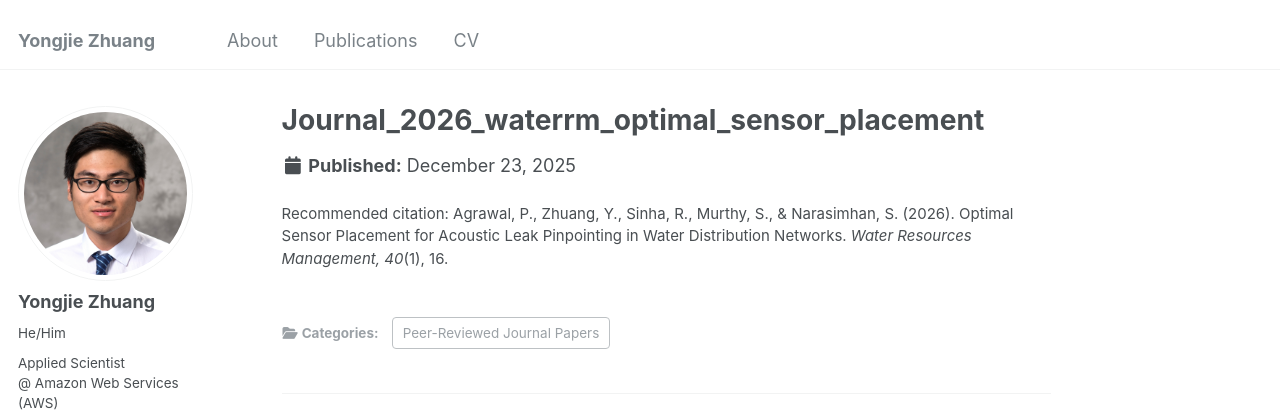
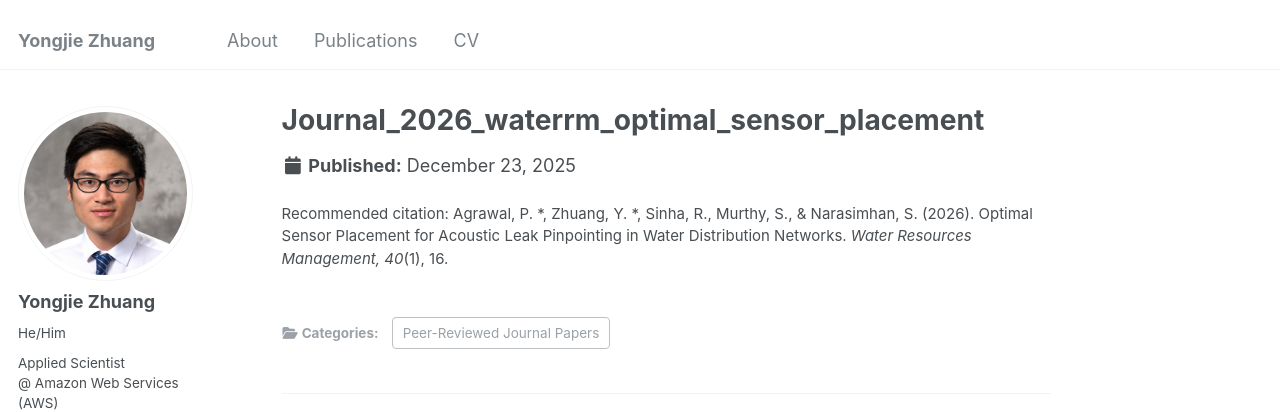
Before and after one commit to Yongjie-Zhuang/Yongjie-Zhuang.github.io, a Jekyll site: the page built from _publications/Journal_2026_WaterRM_optimal_sensor_placement.md, in a window 1280 px wide and 994 px high. Shown: the top 412 px of the window. Built offline with Jekyll 4.4.1, drawn with Linux system fonts in a browser that asks for light colours; some web fonts are replaced.

```diff
--- a/_publications/Journal_2026_WaterRM_optimal_sensor_placement.md
+++ b/_publications/Journal_2026_WaterRM_optimal_sensor_placement.md
@@ -1,6 +1,6 @@
 ---
 category: "Peer-Reviewed Journal Papers"
-citation: "Agrawal, P., Zhuang, Y., Sinha, R., Murthy, S., & Narasimhan, S. (2026).  Optimal Sensor Placement for Acoustic Leak Pinpointing in Water Distribution Networks. <em>Water Resources Management, 40</em>(1), 16."
+citation: "Agrawal, P. *, Zhuang, Y. *, Sinha, R., Murthy, S., & Narasimhan, S. (2026).  Optimal Sensor Placement for Acoustic Leak Pinpointing in Water Distribution Networks. <em>Water Resources Management, 40</em>(1), 16."
 date: 2025-12-23
 doi: "https://doi.org/10.1007/s11269-025-04356-7"
 Code: "https://github.com/4RohanSinha/sri-optimization-paper-code"
```
